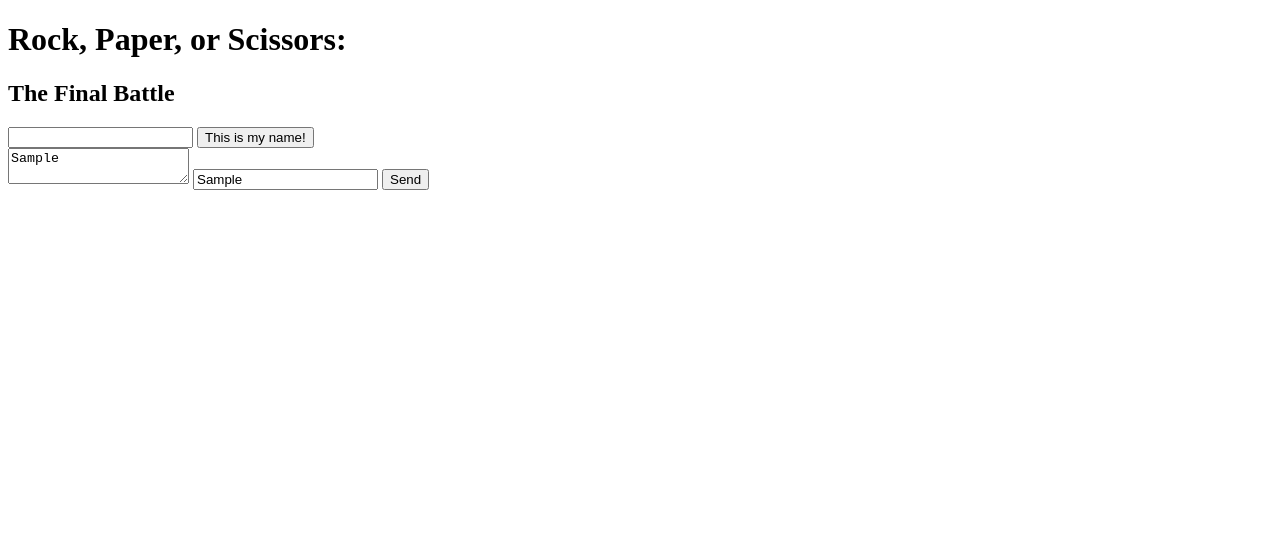
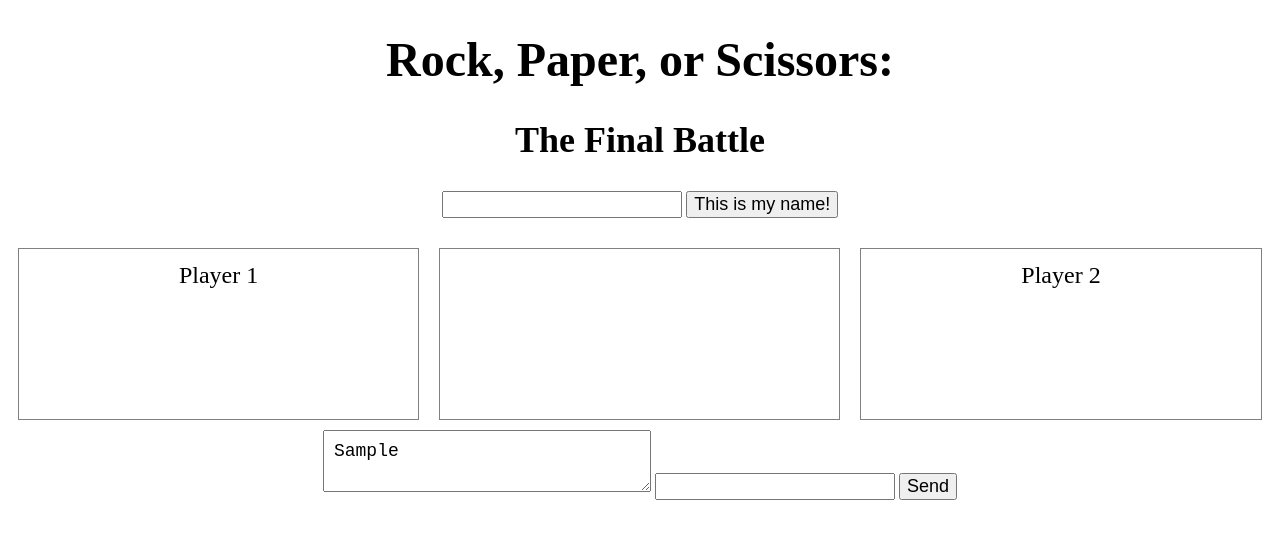
Before and after one commit to ewgalassi/RPS-Multiplayer, a plain HTML site: page index.html in a window 1280 px wide. Both pictures are taken after typing "Sample", "Sample" into the empty fields and a click on the button "Send". Drawn offline with nearby package versions, Linux system fonts and the light colour scheme; no server answers.

Commit message:
final code for chat and initial styling

```diff
--- a/assets/css/style.css
+++ b/assets/css/style.css
@@ -1,3 +1,75 @@
+body {
+    text-align: center;
+}
+
+h1 {
+    font-size: 48px;
+}
+
+h2 {
+    font-size: 36px;
+}
+
+textarea {
+    width: 25%;
+    height: 20%;
+    font-size: 18px;
+    text-overflow: auto;
+    padding: 10px;
+}
+
+button {
+    font-size: 18px;
+}
+
+input {
+    font-size: 18px;
+}
+
+#name-entry {
+    margin: 10px;
+    font-size: 18px;
+}
+
+#battleground {
+    box-sizing: border-box;
+    padding-top: 10px;
+    padding-bottom: 10px;
+    margin-bottom: 20px;
+}
+
+#player1, #player2, #win-lose {
+    border: 1px solid gray;
+    width: 30%;
+    height: 150px;
+    padding: 10px;
+    float: left;
+    margin: 10px;
+    line-height: 2rem;
+}
+
+#player1, #player2 {
+    font-size: 24px;
+}
+
+#win-lose {
+    font-size: 30px;
+}
+
+#chat-channel {
+    margin-top: 20px;
+    padding: 20px;
+}
+
+#messages {
+    position: relative;
+    clear: both;
+}
+
+#text-input {
+    clear: left;
+}
+
 .hidden {
     visibility: hidden;
 }
--- a/assets/javascript/rps.js
+++ b/assets/javascript/rps.js
@@ -13,8 +13,9 @@ $(document).ready(function () {
 
   var database = firebase.database();
 
-  var player1;
-  var player2;
+  var player1 = false;
+  var player2 = false;
+  var playerName1;
   var playerChoice1;
   var playerChoice2;
   var playersRef = database.ref("players/");
@@ -96,32 +97,36 @@ $(document).ready(function () {
   playersRef.on("value", function (snapshot) {
     if (snapshot.child("player1").exists()) {
       playerOneExists = true;
+      playerName1 = snapshot.child("player1/name").val();
+      $("#playerName1").text(playerName1);
     };
     if (snapshot.child("player2").exists()) {
       playerTwoExists = true;
+      playerName2 = snapshot.child("player2/name").val();
+      $("#playerName2").text(playerName2);
     };
 
     $("#name-submit").on("click", function (event) {
       event.preventDefault();
       if (playerOneExists && !playerTwoExists) {
-        player2 = $("#name-input").val().trim();
+        playerName2 = $("#name-input").val().trim();
         playersRef.child("player2").set({
-          "name": player2,
+          "name": playerName2,
           "wins": winsPlayer2,
           "losses": lossesPlayer2
         });
-        $("#playerName2").text(player2);
         $("#name-entry").addClass("hidden");
+        player2 = true;
         renderChoices2();
       } else if (!playerOneExists) {
-        player1 = $("#name-input").val().trim();
+        playerName1 = $("#name-input").val().trim();
         playersRef.child("player1").set({
-          "name": player1,
+          "name": playerName1,
           "wins": winsPlayer1,
           "losses": lossesPlayer1
         });
-        $("#playerName1").text(player1);
         $("#name-entry").addClass("hidden");
+        player1 = true;
         renderChoices1();
       }
     });
@@ -189,28 +194,28 @@ $(document).ready(function () {
     $("#loss-count1").text("Losses: " + lossesPlayer1);
     $("#win-count2").text("Wins: " + winsPlayer2);
     $("#loss-count2").text("Losses: " + lossesPlayer2);
+  });
 
   //Chat section
   $("#text-submit").on("click", function (event) {
     message = $("#text-input").val().trim();
-      $("text-input").text("");
+    $("#text-input").val("");
     if (player1) {
       database.ref().child("chat").push({
         "message": message,
-          "sender": player1
+        "sender": playerName1
       });
     } else if (player2) {
       database.ref().child("chat").push({
         "message": message,
-          "sender": player2
+        "sender": playerName2
       });
-      }
+    };
   });
 
-    chatRef.on("child_added", function(childSnapshot) {
+  chatRef.on("child_added", function (childSnapshot) {
     newMessage = childSnapshot.child("message").val();
     chatter = childSnapshot.child("sender").val();
     $("#messages").append(chatter + ": " + newMessage + "<br>");
-    })
   });
 })
--- a/index.html
+++ b/index.html
@@ -19,14 +19,14 @@
     <div id="player-names"></div>
     <div id="player-waiting"></div>
     <div id="battleground">
-        <div id="player1">
+        <div id="player1">Player 1<br>
             <span id="playerName1"></span>
             <div id="choices1"></div>
             <span id="win-count1"></span>
             <span id="loss-count1"></span>
         </div>
         <div id="win-lose"></div>
-        <div id="player2">
+        <div id="player2">Player 2<br>
             <span id="playerName2"></span>
             <div id="choices2"></div>
             <span id="win-count2"></span>
```
Lines whose indentation alone changed are shown as unchanged.
